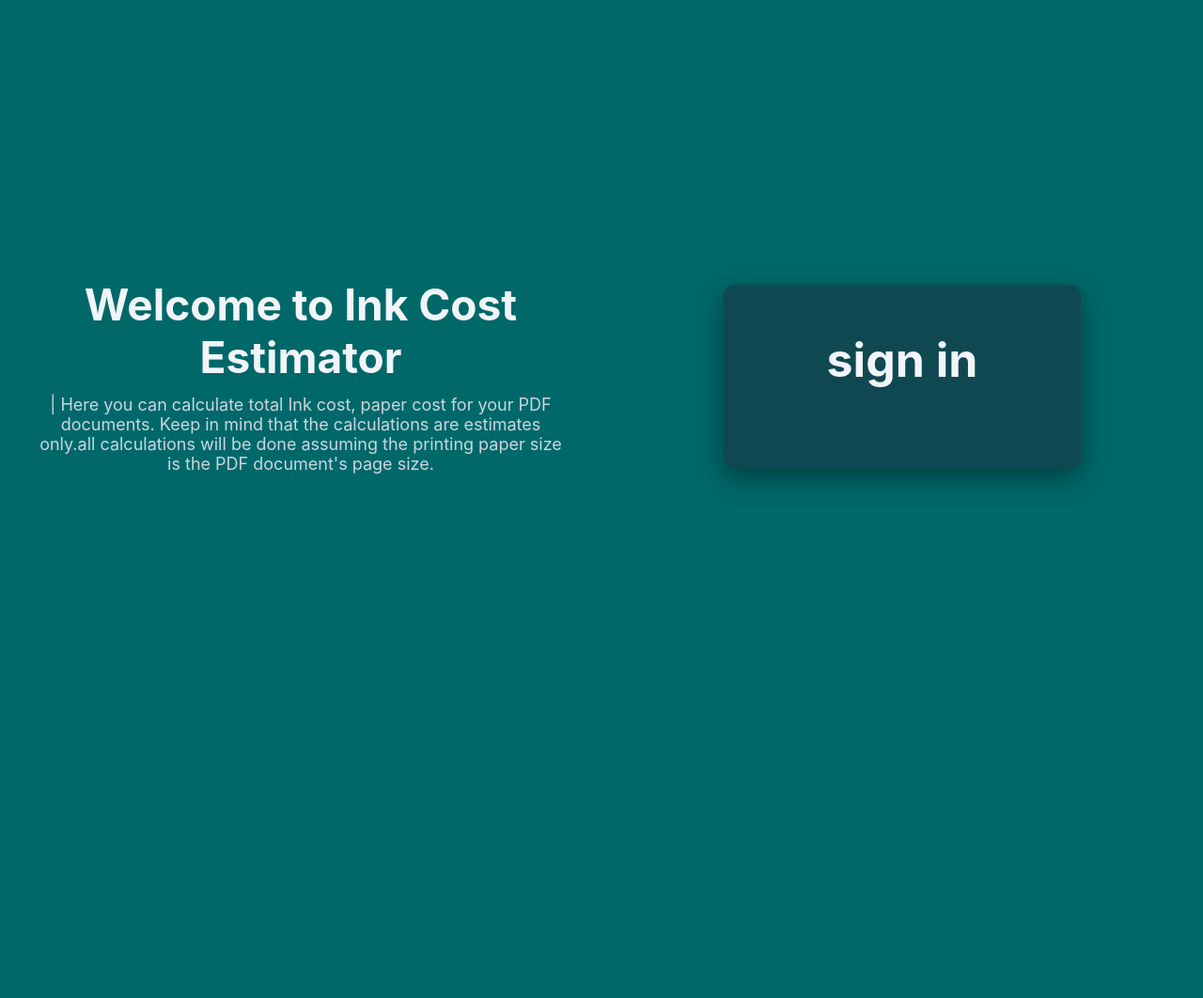
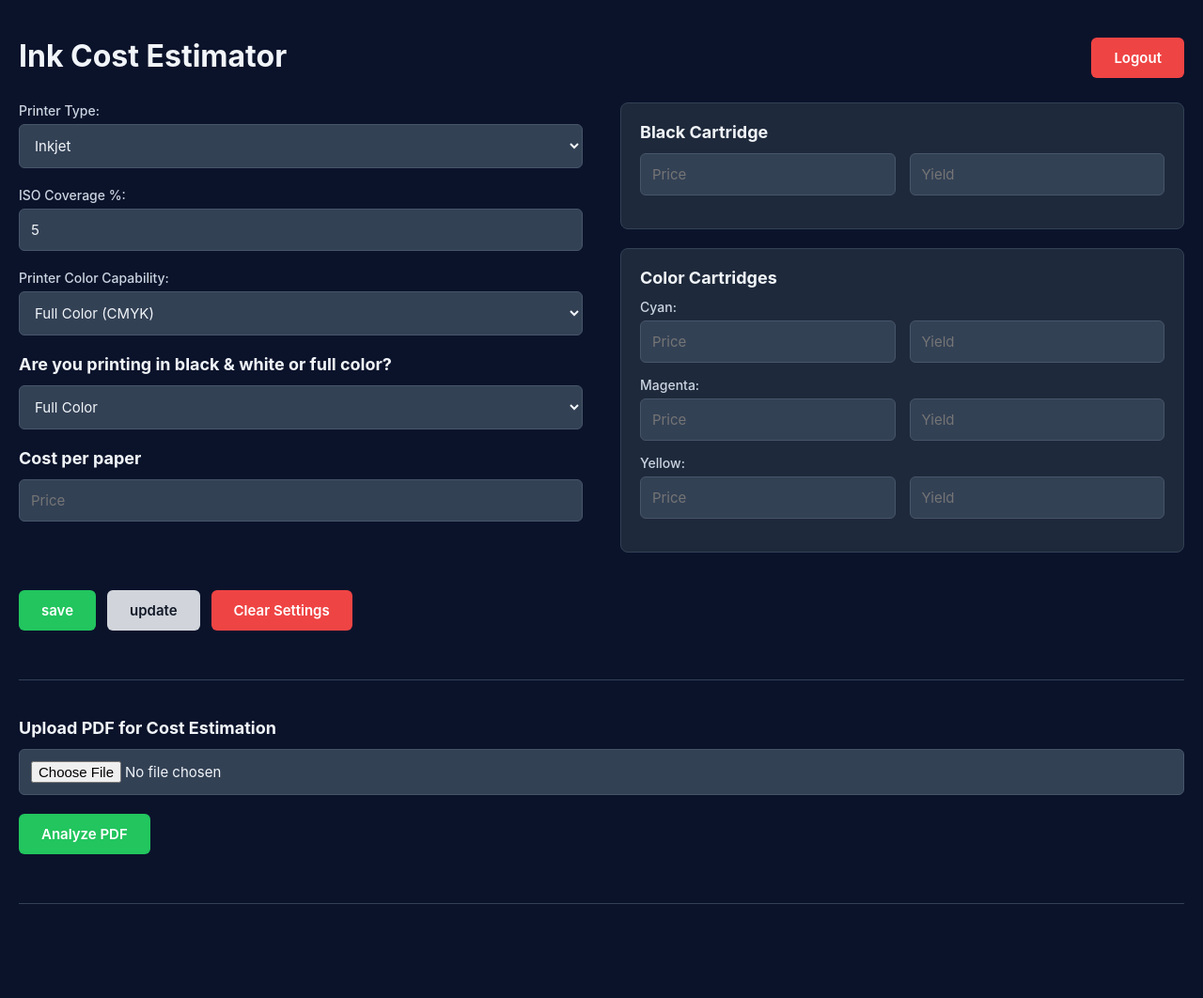
Before and after one commit to inuwara1230/PDF_Ink_Cost_Estimator, a Spring Boot app: page / in a window 1280 px wide. Shown: the whole page at 94% size. Before the commit the page ends 516 px from the top, so only its background shows below. Run offline with Spring Boot 4, Linux system fonts and the light colour scheme; some libraries are stand-ins or nearby versions.

Commit message:
first commit on to the new dev1 branch, login and authentication functionality removing process started

```diff
--- a/src/main/resources/static/index.css
+++ /dev/null
@@ -1,79 +0,0 @@
-* {
-    box-sizing: border-box;
-    margin: 0;
-    padding: 0;
-    font-family: -apple-system, BlinkMacSystemFont, "Segoe UI", Roboto, Helvetica, Arial, sans-serif;
-}
-
-body {
-    background-color:  #006869; /* Dark blue */
-    color: #f1f5f9; /* Pearl white */
-    height: 100vh;
-    width: 100vw;
-    overflow: hidden;
-}
-
-/* Divides the window vertically */
-.split-layout {
-    display: flex;
-    width: 100%;
-    height: 100%;
-}
-
-/* Left Half Styling */
-.left-side {
-    flex: 1; /* Takes up exactly half the screen */
-    display: flex;
-    flex-direction: column;
-    justify-content: center;
-    align-items: flex-end;
-    text-align: center;
-    padding: 40px;
-}
-
-.left-side h1 {
-    font-size: 46px;
-    margin-bottom: 12px;
-    color: #f1f5f9;
-}
-
-.left-side p {
-    font-size: 18px;
-    color: #cbd5e1;
-}
-
-/* Right Half Styling */
-.right-side {
-    flex: 1; /* Takes up exactly half the screen */
-    display: flex;
-    justify-content: center;
-    align-items: center;
-    padding: 40px;
-}
-
-.sign_in{
-    padding-bottom: 20px;
-    font-size: 25px;
-    font-weight: 600;
-
-}
-
-/* The Login Card */
-.login-card {
-    background-color: #1e293b80; /* Distinct card color */
-    padding: 50px 40px;
-    border-radius: 12px;
-    box-shadow: 0 10px 30px rgba(0, 0, 0, 0.4); /* Shadow to lift it off the background */
-    display: flex;
-    flex-direction: column;
-    align-items: center;
-    width: 100%;
-    max-width: 380px;
-}
-
-#errorMsg {
-    margin-top: 15px;
-    color: #fca5a5;
-    text-align: center;
-    font-size: 14px;
-}
--- a/src/main/resources/static/index.html
+++ b/src/main/resources/static/index.html
@@ -3,39 +3,115 @@
     <head>
         <meta charset="UTF-8">
         <meta name="viewport" content="width=device-width, initial-scale=1.0">
-    <title>Login</title>
-    <link rel="stylesheet" href="index.css">
-    <!-- Google Identity Services -->
-    <script src="https://accounts.google.com/gsi/client" async defer></script>
+        <title>Ink Cost Estimator</title>
+        <link rel="stylesheet" href="program.css">
     </head>
     <body>
-    <!-- The main wrapper that splits the screen -->
-    <div class="split-layout">
+        <div class="container">
+            <!-- Absolute Top Right Logout Button -->
+            <button type="button" id="logoutButton">Logout</button>
 
-        <!-- Left Half -->
-        <div class="left-side">
-            <h1>Welcome to Ink Cost Estimator</h1>
-            <p>| Here you can calculate total Ink cost, paper cost for your PDF documents.
-                Keep in mind that the calculations are estimates only.all calculations will be done
-                assuming the printing paper size is the PDF document's page size. </p>
+            <h1>Ink Cost Estimator</h1>
+
+            <div>
+                <form id="inkCostForm">
+
+                    <!-- WRAPPER FOR 2 COLUMNS -->
+                    <div class="form-columns">
+
+                        <!-- LEFT SIDE -->
+                        <div class="left-column">
+                            <label for="printer_type">Printer Type:</label>
+                            <select id="printer_type" name="printer_type">
+                                <option value="inkjet">Inkjet</option>
+                                <option value="laser">Laser</option>
+                            </select>
+
+                            <label for="covarage_percentage">ISO Coverage %:</label>
+                            <input type="number" id="covarage_percentage" value="5" name="covarage_percentage" title='The percentage of the page that will be covered by ink according to ISO standards specified by the manufacturer' placeholder="Coverage percentage" required>
+
+                            <label for="color_capability">Printer Color Capability:</label>
+                            <select id="color_capability" name="color_capability">
+                                <option value="color">Full Color (CMYK)</option>
+                                <option value="Monochrome">Monochrome (Black & White)</option>
+                            </select>
+
+                            <div id="colorType">
+                                <h3>Are you printing in black & white or full color?</h3>
+                                <select id="colorTypeSelect" name="colorTypeSelect">
+                                    <option value="fullColor">Full Color</option>
+                                    <option value="Monochrome">Black & White</option>
+                                </select>
                             </div>
 
-        <!-- Right Half -->
-        <div class="right-side">
-            <!-- The Card -->
-            <div class="login-card">
-                <div class="sign_in"><h1>sign in</h1></div>
-                <div id="g_id_onload"
-                     data-client_id="886373325461-blnvf31hpc3gq4oipa7b69csd9k6i7fv.apps.googleusercontent.com"
-                     data-callback="handleCredentialResponse">
-                </div>
-                <div class="g_id_signin" data-type="standard"></div>
-                <p id="errorMsg"></p>
+                            <div>
+                                <h3>Cost per paper</h3>
+                                <input type="number" id="paperCost" min="0" step="any" name="paperCost" placeholder="Price" title="price of the printing paper you are going to use" required>
                             </div>
                         </div>
 
+                        <!-- RIGHT SIDE -->
+                        <div class="right-column">
+                            <div id="monochrome">
+                                <h3>Black Cartridge</h3>
+                                <!-- Side-by-side inputs -->
+                                <div class="input-row">
+                                    <input type="number" id="monochrome_cost" min="0" step="any" name="monochrome_cost" placeholder="Price" required>
+                                    <input type="number" id="monochrome_yield" min="0" step="any" name="monochrome_yield" title="how many papers can a single catridge be used for?" placeholder="Yield" required>
+                                </div>
                             </div>
 
-    <script src="index.js"></script>
+                            <div id="full_color">
+                                <h3>Color Cartridges</h3>
+
+                                <label>Cyan:</label>
+                                <!-- Side-by-side inputs -->
+                                <div class="input-row">
+                                    <input type="number" id="cyanPrice" min="0" step="any" placeholder="Price" >
+                                    <input type="number" id="cyanYield" min="0" step="any" title="how many papers can a single catridge be used for?" placeholder="Yield" >
+                                </div>
+
+                                <label>Magenta:</label>
+                                <!-- Side-by-side inputs -->
+                                <div class="input-row">
+                                    <input type="number" id="magentaPrice" min="0" step="any" placeholder="Price" >
+                                    <input type="number" id="magentaYield" min="0" step="any" title="how many papers can a single catridge be used for?" placeholder="Yield" >
+                                </div>
+
+                                <label>Yellow:</label>
+                                <!-- Side-by-side inputs -->
+                                <div class="input-row">
+                                    <input type="number" id="yellowPrice" min="0" step="any" placeholder="Price" >
+                                    <input type="number" id="yellowYield" min="0" step="any" title="how many papers can a single catridge be used for?" placeholder="Yield" >
+                                </div>
+                            </div>
+                        </div>
+                    </div> <!-- End of Form Columns -->
+
+                    <!-- BUTTONS AT THE BOTTOM -->
+                    <div class="form-actions">
+                        <button type="submit">save</button>
+                        <button type="button" id="updateButton">update</button>
+                        <button type="button" id="clear_settings">Clear Settings</button>
+                        <span id="settingsStatus"></span>
+                    </div>
+                </form>
+
+                <hr>
+
+                <form id="uploadForm">
+                    <h3>Upload PDF for Cost Estimation</h3>
+                    <input type="file" id="pdfFileInput" accept="application/pdf" required>
+                    <button type="submit">Analyze PDF</button>
+                </form>
+
+                <hr>
+
+                <div id="uploadStatus"></div>
+            </div>
+
+            <div id="result"></div>
+        </div>
+        <script src="program.js"></script>
     </body>
 </html>
--- a/src/main/resources/static/index.js
+++ /dev/null
@@ -1,21 +0,0 @@
-async function handleCredentialResponse(response) {
-    try {
-        const res = await fetch('/api/google-login', {
-            method: 'POST',
-            headers: {
-                'Content-Type': 'application/json'
-            },
-            body: JSON.stringify({ token: response.credential })
-        });
-
-        if (res.ok) {
-            window.location.href = 'program.html';
-        } else {
-            const errorText = await res.text();
-            document.getElementById('errorMsg').innerText = errorText;
-        }
-    } catch (error) {
-        console.error('Error during Google login:', error);
-        document.getElementById('errorMsg').innerText = 'Google Login failed. Try again.';
-    }
-}
```
Also changed, not shown: src/main/java/com/inuwara/pdf_ink_cost_estimator/UserRepository.java (deleted, +0 -8 lines), src/main/java/com/inuwara/pdf_ink_cost_estimator/controller/PrinterSettingsController.java (+16 -38 lines), src/main/java/com/inuwara/pdf_ink_cost_estimator/user.java (deleted, +0 -33 lines), src/main/resources/static/program.html (deleted, +0 -117 lines). Lines whose indentation alone changed are shown as unchanged.
